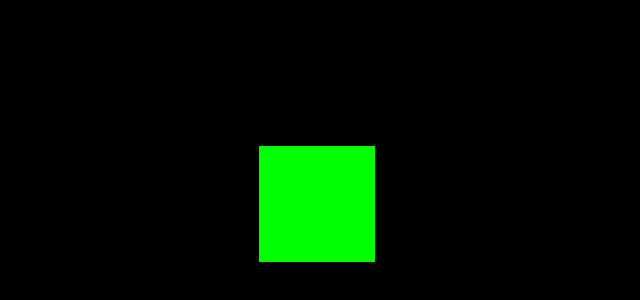
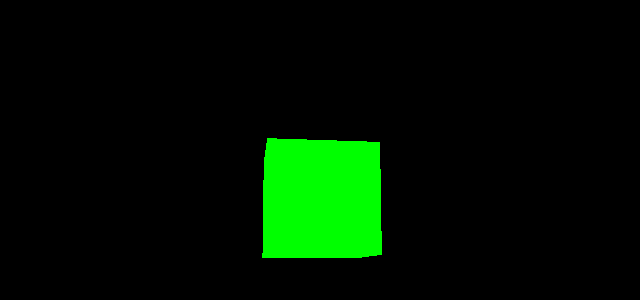
Before and after one commit to valfragier16/first-three-js-project, a plain HTML site: page index.html in a window 1280 px wide. Shown: the part 196-496 px from the top of the page, without its empty margins (323-963 px from the left). Drawn offline with nearby package versions, Linux system fonts and the light colour scheme.

Commit message:
animating the cube

```diff
--- a/index.html
+++ b/index.html
@@ -25,8 +25,12 @@
             camera.position.z = 5;
 
 
-            function animate() {
+            const animate = function() {
                 requestAnimationFrame( animate );
+                // animating the cube
+                cube.rotation.x += 0.01;
+                cube.rotation.y += 0.01;
+
                 renderer.render( scene, camera );
             }
             animate();
```
